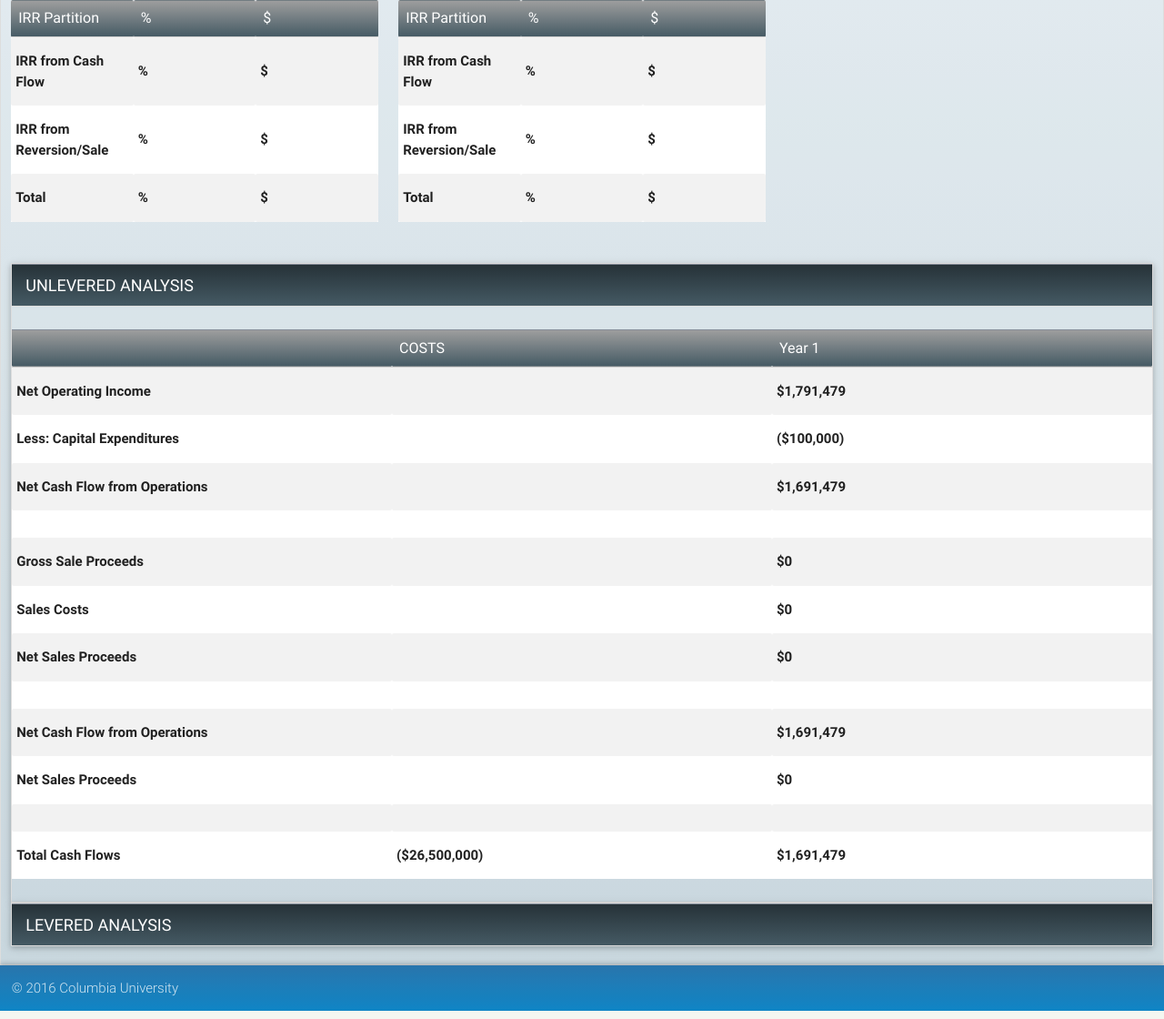
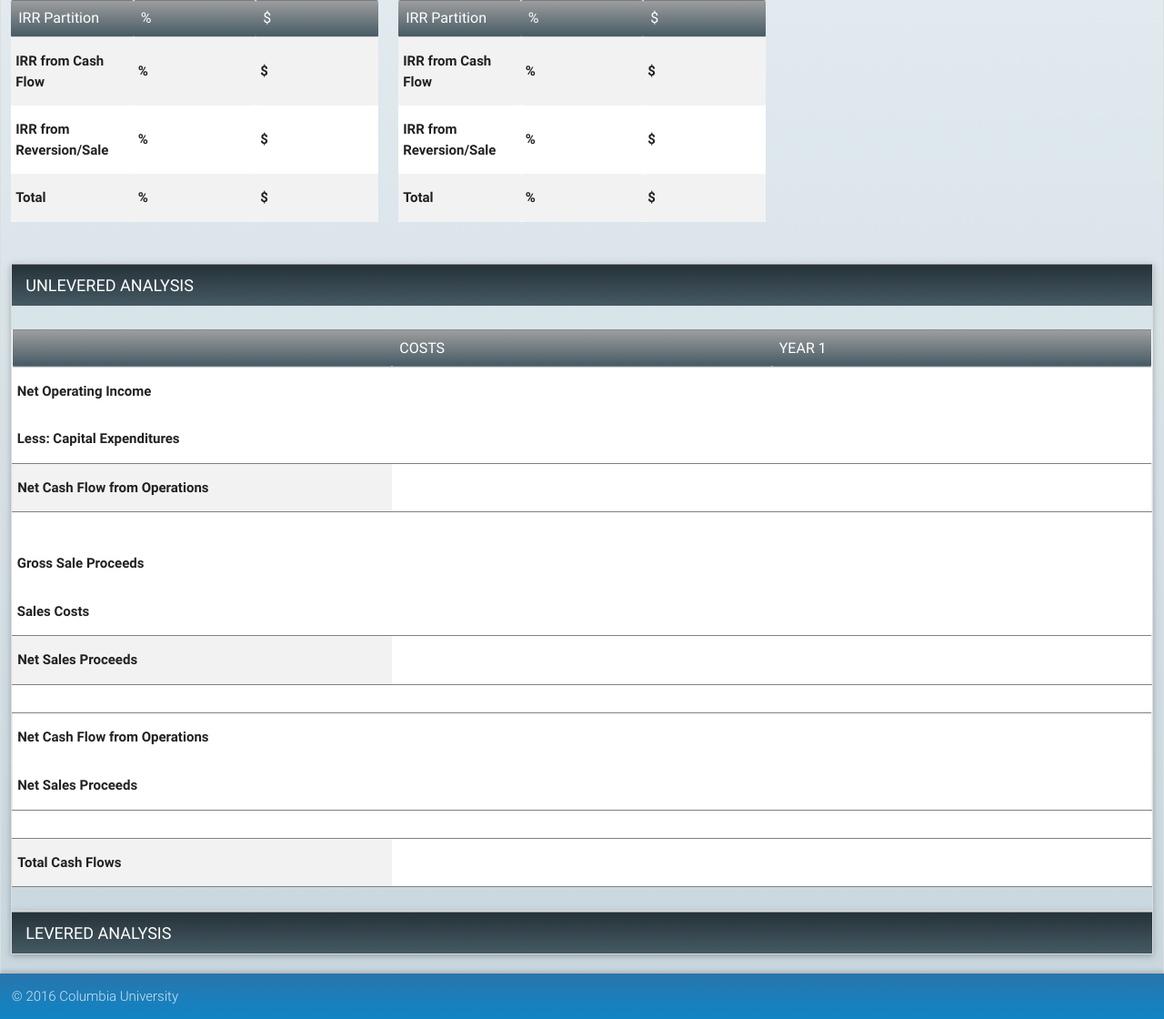
Before and after one commit to htisaksen/Columbia-MSRED, a Flask app: page /dashboard in a window 1280 px wide. Shown: the part 406-1526 px from the top of the page at 91% size. Run offline with Flask 2, Linux system fonts and the light colour scheme; the visitor is signed in with stand-in values (Sample User, id 1); lists and menus that the app fills with data are empty.

Commit message:
Unlevered Analysis table fixed, auto column generation 100%. formatted row color and borders.

```diff
--- a/static/css/style.css
+++ b/static/css/style.css
@@ -137,8 +137,7 @@ textarea.materialize-textarea {
 }
 
 
-/*Navigation Bar*/
-/*==================*/
+/*Navigation Bar*==================*/
 #nav_bar {
 	background: linear-gradient(180deg,#287bb7,rgba(2,136,209,.95));
 	color: white;
@@ -169,6 +168,8 @@ nav i.material-icons {
 	line-height: inherit;
 	height: inherit;
 }
+/*END - Navigation Bar*==================*/
+
 
 /* Dashboard - top section ==================*/
 #save_input {
@@ -206,7 +207,7 @@ nav i.material-icons {
 #Analysis_Start_Date_text {
 	left: 20px;
 }
-/* END ==== Dashboard - top section ==================*/
+/* END - Dashboard - top section ==================*/
 
 
 table {
@@ -261,13 +262,15 @@ th.picker__weekday{
 	padding: 12px;
 }
 
-
+tr.RS_Net_Cash_Flow_from_Operations,
+tr.RS_Net_Sales_Proceeds,
+tr.RS_Total_Cash_Flows,
 tr.PF_Net_Operating_Income,
 tr.PF_Net_Cash_Flow,
 tr.PF_Total_Operating_Expenses,
 tr.PF_Net_Rental_Income,
 tr.PF_Gross_Rental_Income {
-	background-color: lightgrey;
+	background-color: #f2f2f2;
 }
 
 .PFHeader{
@@ -281,16 +284,12 @@ tr.PF_Gross_Rental_Income {
 	margin-right: 20%;
 }
 
-/*==================*/
-
 #Property_Information tbody td:nth-child(1) {
 	width: 70%;
 }
 #Property_Information tbody td:nth-child(2) {
 	width: 30%;
 }
-/*==================*/
-
 
 footer.page-footer {
 	padding: 0;
@@ -299,3 +298,28 @@ footer.page-footer {
 .footer-copyright {
 	padding-left: 1%;
 }
+
+/* Returns Summary ==================*/
+tr.RS_Net_Cash_Flow_from_Operations,
+tr.RS_Net_Sales_Proceeds,
+tr.RS_Total_Cash_Flows {
+	border-top: grey;
+	border-bottom: grey;
+	border-width: thin;
+	border-style: ridge;
+}
+
+tr.RS_Net_Cash_Flow_from_Operations2 {
+	border-top: grey;
+	border-bottom: white; /*this attribute hides the border between RS_Net_Cash_Flow_from_Operations2 and RS_Net_Sales_Proceeds2*/
+	border-width: thin;
+	border-style: ridge;
+}
+
+tr.RS_Net_Sales_Proceeds2 {
+	border-bottom: grey;
+	border-width: thin;
+	border-style: ridge;
+}
+
+/* END - Returns Summary ==================*/
--- a/static/js/returns_summary.js
+++ b/static/js/returns_summary.js
@@ -14,25 +14,30 @@ myApp.returnsSummary = function(){
 		if (g.saleYear < rsCounter+1) {
 			$('#unlevered-analysis thead tr th:not(:first)').each(function(){
 				$(this).remove();
+				console.log("Removed thead row");
 			});
 			$('#unlevered-analysis tbody tr td').each(function(){
 				$(this).remove();
+				console.log("Removed tbody row");
 			})
 		};
 
 		//Inserts number of columns based on Sale Year in Dashboard
-		for(var i = 0; i < g.saleYear+1; ++i) {
+		for(var i = 1; i < g.saleYear+2; ++i) {
+			rsCounter = $('#unlevered-analysis .RS_Year_End th').length;
 
-			rsCounter = $('#unlevered-analysis .RS_Year_End th').length;
-			console.log("rsCounter:",rsCounter);
-			var Rental_Rate_Income_Total = pFloat('#Rental_Income_Total');
-
-			$('#unlevered-analysis thead tr:first').append("<th class= 'RS_" + "year_" + rsCounter + "'>"+'YEAR '+ rsCounter +"</th>");
-			if (i == 0){
-			//Year 1 data grabbed from org_dashboard calculations
+			if (i == 1){
+				//Cost value grabbed
+				$('#unlevered-analysis thead tr:first').append("<th>COSTS</th>");
+				$('#unlevered-analysis tbody tr:not(:last)').each(function(){
+					$(this).append("<td></td>");
+				})
+				$('#unlevered-analysis tbody tr:last').append("<td>Value</td>");
 
 			} else {
 			//All additional year data calculated based on Pro Forma table calculations ===================
+				$('#unlevered-analysis thead tr:first').append("<th class= 'RS_" + "year_" + (rsCounter-1) + "'>"+'YEAR '+ (rsCounter-1) +"</th>");
+
 				//RS_Net_Operating_Income
 				$('#unlevered-analysis tbody tr:nth-child(1)').append(
 					"<td class= 'RS_Net_Operating_Income'>" +
@@ -53,6 +58,8 @@ myApp.returnsSummary = function(){
 					 pFloat('.RS_Other_Income td:nth-child('+ (i+1) +')')
 					) + "</td>";
 
+				$('#unlevered-analysis tbody tr:nth-child(4)').append("<td></td>");
+
 				//RS_Gross_Sale_Proceeds
 				$('#unlevered-analysis tbody tr:nth-child(5)').append(
 					"<td class= 'RS_Gross_Sale_Proceeds'>(" +
@@ -72,9 +79,10 @@ myApp.returnsSummary = function(){
 					(1+($('#year_row_' + i + ' .mkt_rent_credit_loss').val())/100)) +
 					")</td>";
 
-				//RS_Net_Cash_Flow_from_Operations
+				$('#unlevered-analysis tbody tr:nth-child(8)').append("<td></td>");
+				//RS_Net_Cash_Flow_from_Operations2
 				$('#unlevered-analysis tbody tr:nth-child(9)').append(
-					"<td class= 'RS_Net_Cash_Flow_from_Operations'>" +
+					"<td class= 'RS_Net_Cash_Flow_from_Operations2'>" +
 					pFloat('#unlevered-analysis .RS_Real_Estate_Taxes td:nth-child('+ (i+1) +')')  *
 					(1+($('#year_row_' + i + ' .mkt_rent_expenses').val())/100)) +
 					"</td>";
@@ -85,6 +93,7 @@ myApp.returnsSummary = function(){
 					(1+($('#year_row_' + i + ' .mkt_rent_expenses').val())/100)) +
 					"</td>";
 
+				$('#unlevered-analysis tbody tr:nth-child(11)').append("<td></td>");
 				//RS_Total_Cash_Flows
 				$('#unlevered-analysis tbody tr:nth-child(12)').append(
 					"<td class= 'RS_Total_Cash_Flows'>" +
--- a/templates/returns_summary.html
+++ b/templates/returns_summary.html
@@ -104,74 +104,50 @@
 			<div class="collapsible-header active">UNLEVERED ANALYSIS</div>
 			<div class="collapsible-body">
 
-				<table class = 'striped' id="unlevered-analysis">
+				<table id="unlevered-analysis">
 				<thead>
 				  <tr class ='RS_Year_End table_header'>
 					<th>&nbsp;</th>
 					<th>COSTS</th>
-					<th>Year 1</th>
+					<th>YEAR 1</th>
 				  </tr>
 				</thead>
 				<tbody>
 				  <tr class = 'RS_Net_Operating_Income'>
 					<th>Net Operating Income</th>
-					<th>&nbsp;</th>
-					<th>$1,791,479</th>
 				  </tr>
 				  <tr class = 'RS_Less_Capital_Expenditures'>
 					<th>Less: Capital Expenditures</th>
-					<th>&nbsp;</th>
-					<th>($100,000)</th>
 				  </tr>
 				  <tr class = 'RS_Net_Cash_Flow_from_Operations'>
 					<th>Net Cash Flow from Operations</th>
-					<th>&nbsp;</th>
-					<th>$1,691,479 </th>
 				  </tr>
 				  <tr class ='PFHeader'>
-				    <th></th>
-				    <th></th>
 				    <th></th>
 				  </tr>
 				  <tr class = 'RS_Gross_Sale_Proceeds'>
 					<th>Gross Sale Proceeds</th>
-					<th>&nbsp;</th>
-					<th>$0</th>
 				  </tr>
 				  <tr class = 'RS_Sales_Costs'>
 					<th>Sales Costs</th>
-					<th>&nbsp;</th>
-					<th>$0</th>
 				  </tr>
 				  <tr class = 'RS_Net_Sales_Proceeds'>
 					<th>Net Sales Proceeds</th>
-					<th>&nbsp;</th>
-					<th>$0</th>
 				  </tr>
 				  <tr class ='PFHeader'>
 				    <th></th>
-				    <th></th>
-				    <th></th>
 				  </tr>
-				  <tr class = 'RS_Net_Cash_Flow_from_Operations'>
+				  <tr class = 'RS_Net_Cash_Flow_from_Operations2'>
 					<th>Net Cash Flow from Operations</th>
-					<th>&nbsp;</th>
-					<th>$1,691,479 </th>
 				  </tr>
 				  <tr class = 'RS_Net_Sales_Proceeds2'>
 					<th>Net Sales Proceeds</th>
-					<th>&nbsp;</th>
-					<th>$0</th>
 				  </tr>
 				  <tr class ='PFHeader'>
-				    <th></th>
-				    <th></th>
 				    <th></th>
 				  </tr>
 				  <tr class = 'RS_Total_Cash_Flows'>
 					<th>Total Cash Flows</th>
-					<th>($26,500,000)</th>
-					<th>$1,691,479 </th>
 				  </tr>
 				</tbody>
 
```
